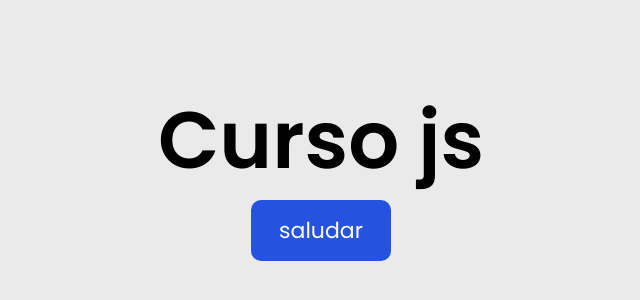
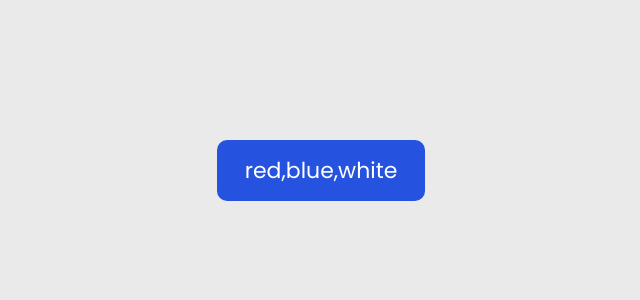
Before and after one commit to Leonel-Javier-Calleja-Hernandez/Gallery, a plain HTML site: page introduccion/index.html in a window 1280 px wide. Shown: the part 220-520 px from the top of the page, without its empty margins (319-959 px from the left). Drawn offline with Linux system fonts and the light colour scheme.

Commit message:
metodos arreglos

```diff
--- /dev/null
+++ b/introduccion/metodosParaArreglos.js
@@ -0,0 +1,96 @@
+let colors = ['red', 'blue', 'white']
+
+//transformarlo a texto y madarlo a el body
+document.body.innerHTML = `<button>${colors.toString()}</button>`
+
+// lo transforma a texto y separa el arreglo a un texto
+console.log(colors.join(' - '))
+
+//ordenar el arreglo de furma alfadetica
+let arrayOrdenado = colors.sort();
+console.log(arrayOrdenado.join(' -- '))
+
+//funtar dos arreglosen uno
+const arreglo1 = ['a', 'b', 'c', 'd']
+const arreglo2 = [1, 2, 3, 4]
+
+arregloJuntos = arreglo1.concat(arreglo2)
+console.log(arregloJuntos)
+
+//Agregar un elemento a el arreglo
+console.log(arreglo1.push('e'))
+
+//elimina el ultimo
+arreglo1.pop()
+console.log(arreglo1)
+
+const dias = ['lunes', 'martes', 'miercoles', 'jueves', 'viernes']
+
+//eliminar el primero
+const EliminarPrimerDia = dias.shift()
+console.log(EliminarPrimerDia)
+
+//agregar al principio
+const agregarDiaInicio = dias.unshift(EliminarPrimerDia)
+console.log(`Se agrego el dia eliminado ${agregarDiaInicio} , ${dias[0]}`)
+
+//eliminar desde o agregar a la vez
+const amigos = ['daniel', 'carlos', 'diego', 'angel']
+amigos.splice(2,0, 'felipe', 'orlando')
+console.log(amigos)
+
+//copiar elementos de un array
+const frutas = ['manzana', 'mango', 'fresa', 'pera'];
+const frutasFavoritas = frutas.slice(1,3);
+console.log(frutasFavoritas)
+
+//buscar elementos por su nombre y buscar e index y si no esta da -1
+console.log("mango esta en la posision = " + frutas.indexOf('mango'))
+
+//buscar del ultimo
+console.log(frutas.lastIndexOf('mango'))
+
+//recorre todos los elemetos de un arreglos
+amigos.forEach((amigo, i) =>{
+    console.log(`holaa ${amigo} y mi index = ${i}`)
+})
+
+//recorre y puede retornar el primer elemento
+const nombres = [
+  "Leonel",
+  "Lucia",
+  "Lorena",
+  "Luis",
+  "Angel",
+  "Daniel",
+  "Carlos",
+  "Miguel",
+  "Sara",
+  "Valentina",
+  "Jorge",
+  "Andres",
+  "Kevin",
+  "Diana",
+  "Camila",
+  "Mateo",
+  "Sebastian",
+  "Julian",
+  "Natalia",
+  "Brayan"
+];
+
+//busca 1 elemento y crear una funcion
+const resultado = nombres.find((nombre) =>{ if(nombre[0] === 'L'){ return nombre } });
+console.log(resultado)
+
+//map() Crea un nuevo arreglo
+nombreMAYUSCULAS = nombres.map((nom) => nom.toUpperCase());//forma corta de esta funcion
+console.log(nombreMAYUSCULAS)
+
+//Permite filtrar o buscar varios elementos dentro de el arreglo
+const nombresL = nombres.filter((n)=>{
+    if(n[0] == 'L'){
+    return n;
+    }
+})
+console.log(nombresL)
```
Also changed, not shown: introduccion/index.html (+1 -1 lines).
